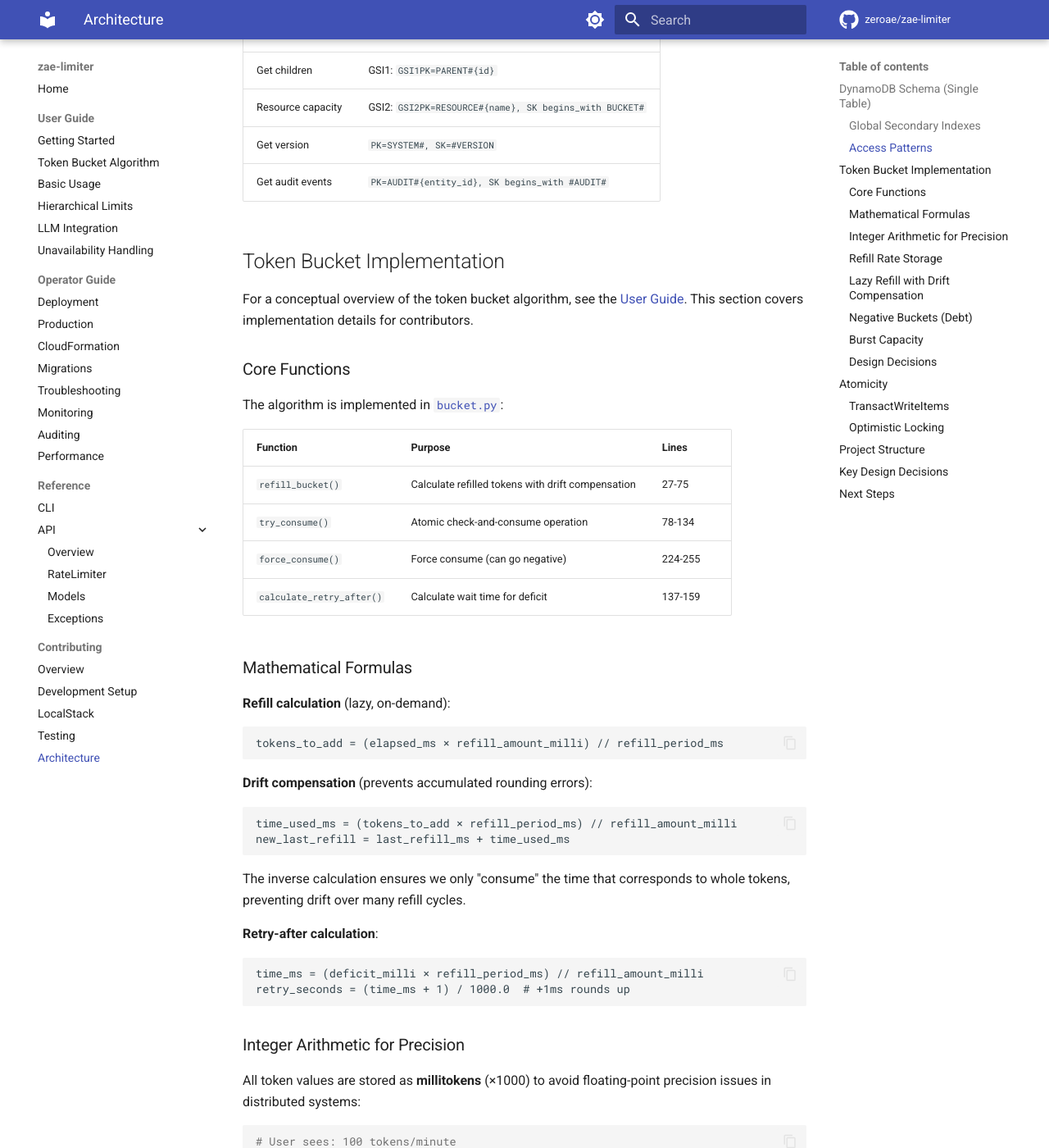
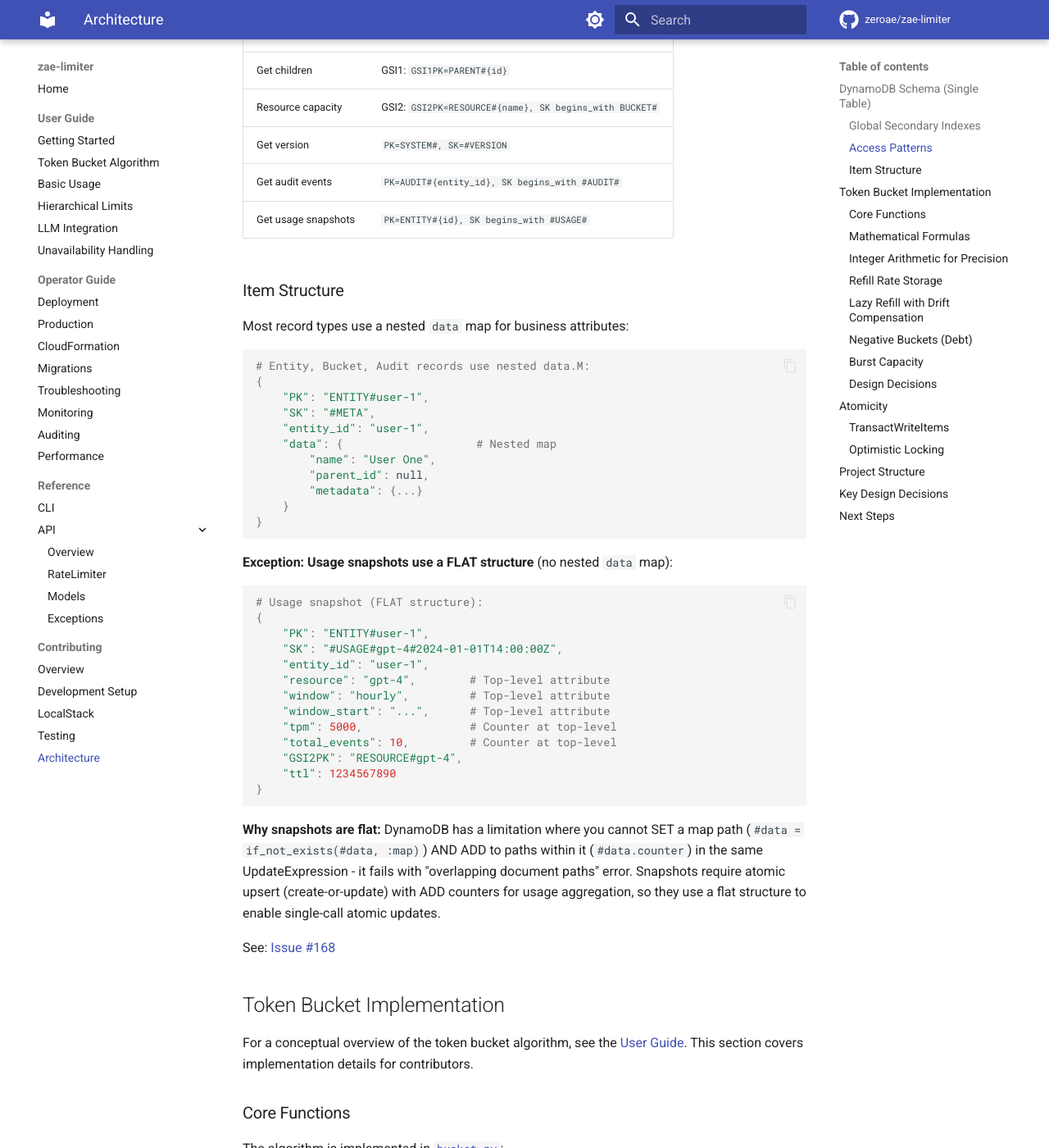
Before and after one commit to zeroae/zae-limiter, an MkDocs documentation site: the page built from docs/contributing/architecture.md, in a window 1280 px wide and 1400 px high, scrolled down 1081 px. Shown: the whole window at 82% size. Built offline with MkDocs 1.6.1 and Material for MkDocs 9.7.7, drawn with Linux system fonts in a browser that asks for light colours; comment, search, counter and statistics services are not loaded; the version menu is left out.

Commit message:
🐛 fix(aggregator): use flat schema for snapshots to fix overlapping paths error (#172)
DynamoDB rejects UpdateExpressions that SET a map path AND ADD to paths
within it in the same expression with "overlapping document paths" error.

This fix changes usage snapshots from nested `data` map to flat top-level
attributes, enabling atomic upsert with ADD counters in a single call.

Other record types (entities, buckets, audit) continue to use nested
`data` maps since they use PUT-then-UPDATE pattern (separate operations).

Changes:
- Flatten snapshot schema: resource, window, counters at top-level
- Use if_not_exists() for metadata fields (set once on creation)
- Use if_not_exists() for TTL (prevent extending on every update)
- Update unit tests to verify flat structure
- Add integration tests against LocalStack
- Document flat snapshot rationale in CLAUDE.md and architecture.md

Fixes #168

Co-authored-by: Claude Opus 4.5 <noreply@anthropic.com>

````diff
--- a/docs/contributing/architecture.md
+++ b/docs/contributing/architecture.md
@@ -32,6 +32,51 @@ All data is stored in a single DynamoDB table using a composite key pattern:
 | Resource capacity | GSI2: `GSI2PK=RESOURCE#{name}, SK begins_with BUCKET#` |
 | Get version | `PK=SYSTEM#, SK=#VERSION` |
 | Get audit events | `PK=AUDIT#{entity_id}, SK begins_with #AUDIT#` |
+| Get usage snapshots | `PK=ENTITY#{id}, SK begins_with #USAGE#` |
+
+### Item Structure
+
+Most record types use a nested `data` map for business attributes:
+
+```python
+# Entity, Bucket, Audit records use nested data.M:
+{
+    "PK": "ENTITY#user-1",
+    "SK": "#META",
+    "entity_id": "user-1",
+    "data": {                    # Nested map
+        "name": "User One",
+        "parent_id": null,
+        "metadata": {...}
+    }
+}
+```
+
+**Exception: Usage snapshots use a FLAT structure** (no nested `data` map):
+
+```python
+# Usage snapshot (FLAT structure):
+{
+    "PK": "ENTITY#user-1",
+    "SK": "#USAGE#gpt-4#2024-01-01T14:00:00Z",
+    "entity_id": "user-1",
+    "resource": "gpt-4",        # Top-level attribute
+    "window": "hourly",         # Top-level attribute
+    "window_start": "...",      # Top-level attribute
+    "tpm": 5000,                # Counter at top-level
+    "total_events": 10,         # Counter at top-level
+    "GSI2PK": "RESOURCE#gpt-4",
+    "ttl": 1234567890
+}
+```
+
+**Why snapshots are flat:** DynamoDB has a limitation where you cannot SET a map path
+(`#data = if_not_exists(#data, :map)`) AND ADD to paths within it (`#data.counter`)
+in the same UpdateExpression - it fails with "overlapping document paths" error.
+Snapshots require atomic upsert (create-or-update) with ADD counters for usage
+aggregation, so they use a flat structure to enable single-call atomic updates.
+
+See: [Issue #168](https://github.com/zeroae/zae-limiter/issues/168)
 
 ## Token Bucket Implementation
 
````
Also changed, not shown: CLAUDE.md (+34 -0 lines), 3 other files.
